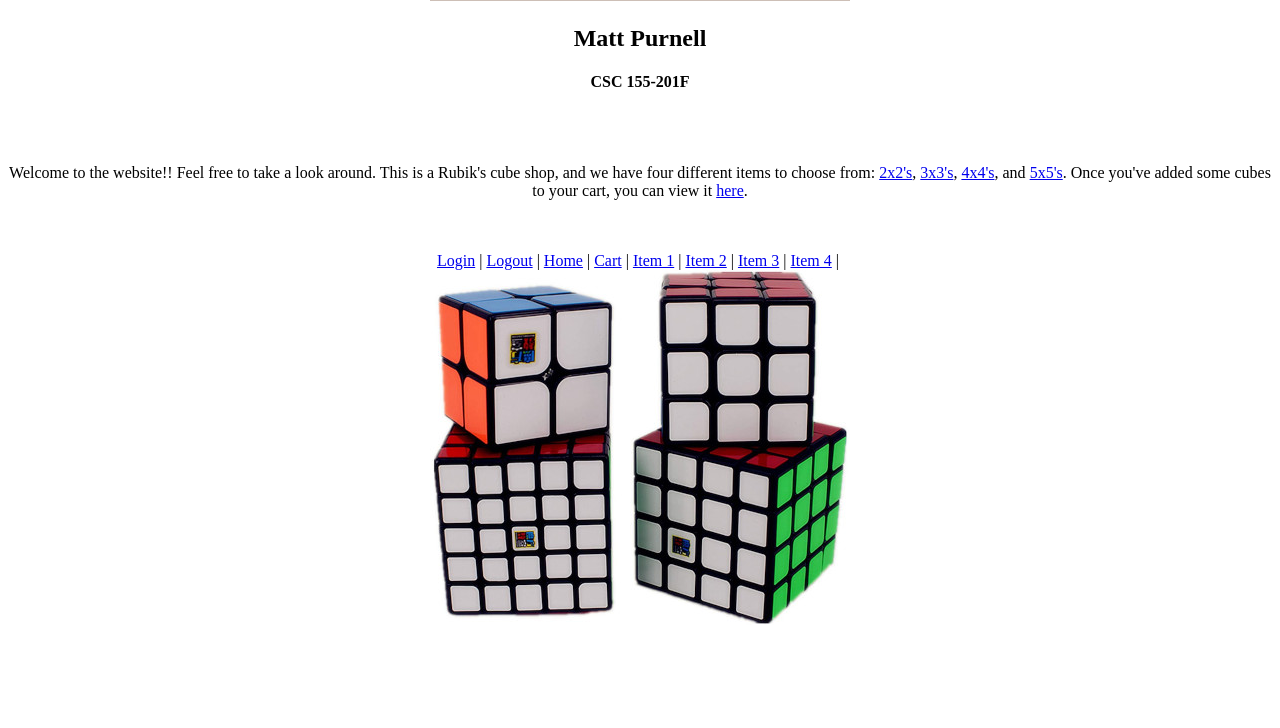
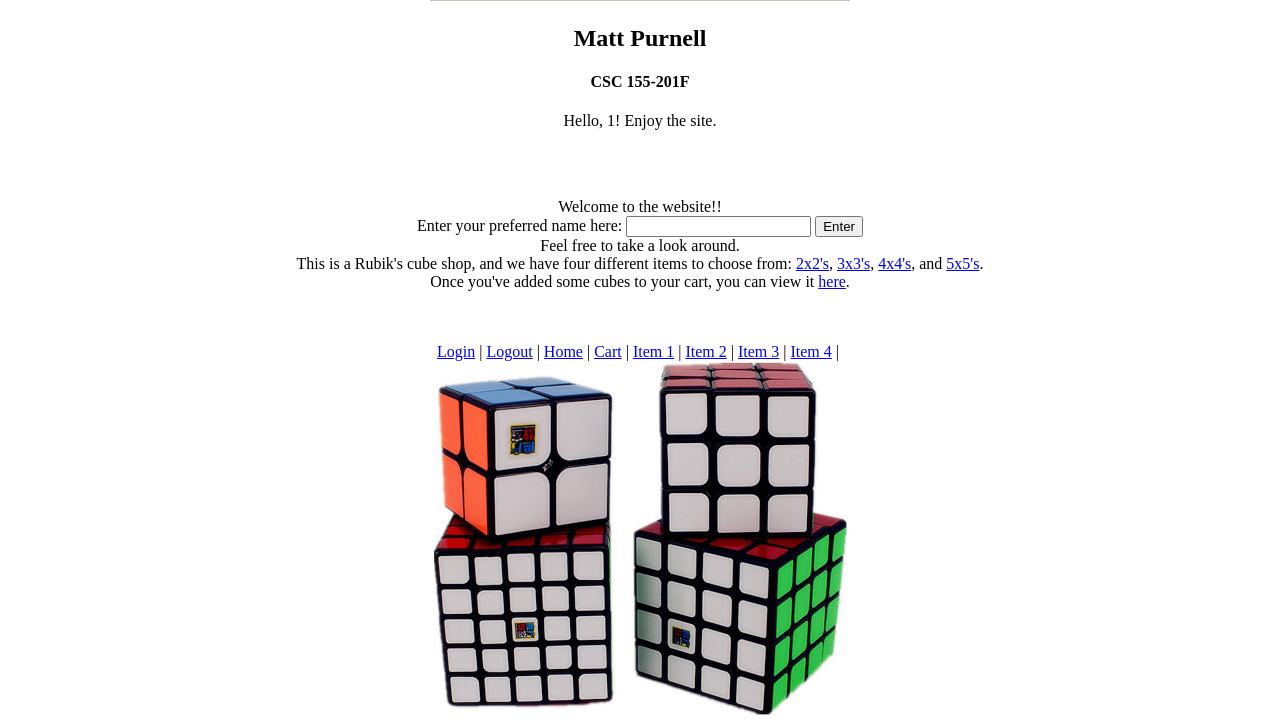
Before and after one commit to mpurnell1-stu/php-site, a PHP site: page /welcome.php in a window 1280 px wide. Shown: the part 222-950 px from the top of the page. Before the commit the page ends 846 px from the top, so only its background shows below. Run offline with PHP 8.4, Linux system fonts and the light colour scheme; the visitor is signed in with stand-in values (Sample User, id 1).

Commit message:
Added preferred name to welcome page and header

```diff
--- a/lib/includes.php
+++ b/lib/includes.php
@@ -154,6 +154,9 @@
     function insert_header() {
         echo "<center><img src='images/header.jpg'>";
         echo "<h2>Matt Purnell</h2><h4>CSC 155-201F</h4>";
+        if (isset($_COOKIE['preferred_name'])) {
+            echo "<p>Hello, " . $_COOKIE['preferred_name'] . "! Enjoy the site.</p>";
+        }
         echo "<br><br>";
     }
 
--- a/welcome.php
+++ b/welcome.php
@@ -16,17 +16,26 @@
                     '2by2' => intval(0), '3by3' => intval(0),
                     '4by4' => intval(0), '5by5' => intval(0));
         }
+        if (isset($_POST['submit'])) {
+            setcookie('preferred_name', $_POST['name']);
+            header('Location: welcome.php');
+        }
     ?>
 </head>
 <body>
     <?php insert_header() ?>
     <p>
-        Welcome to the website!! Feel free to take a look around. This is a
-        Rubik's cube shop, and we have four different items to choose from:
+        <form method='POST'>
+            Welcome to the website!!<br>
+            Enter your preferred name here:
+            <input type='text' name='name'>
+            <input type='submit' name='submit' value='Enter'>
+        </form>
+        Feel free to take a look around.<br>
+        This is a Rubik's cube shop, and we have four different items to choose from:
         <a href='2by2.php'>2x2's</a>, <a href='3by3.php'>3x3's</a>,
-        <a href='4by4.php'>4x4's</a>, and <a href='5by5.php'>5x5's</a>. Once
-        you've added some cubes to your cart, you can view it
-        <a href='cart.php'>here</a>.
+        <a href='4by4.php'>4x4's</a>, and <a href='5by5.php'>5x5's</a>.<br>
+        Once you've added some cubes to your cart, you can view it <a href='cart.php'>here</a>.
     </p>
     <?php insert_footer() ?>
 </body>
```
Also changed, not shown: 1 other file.
